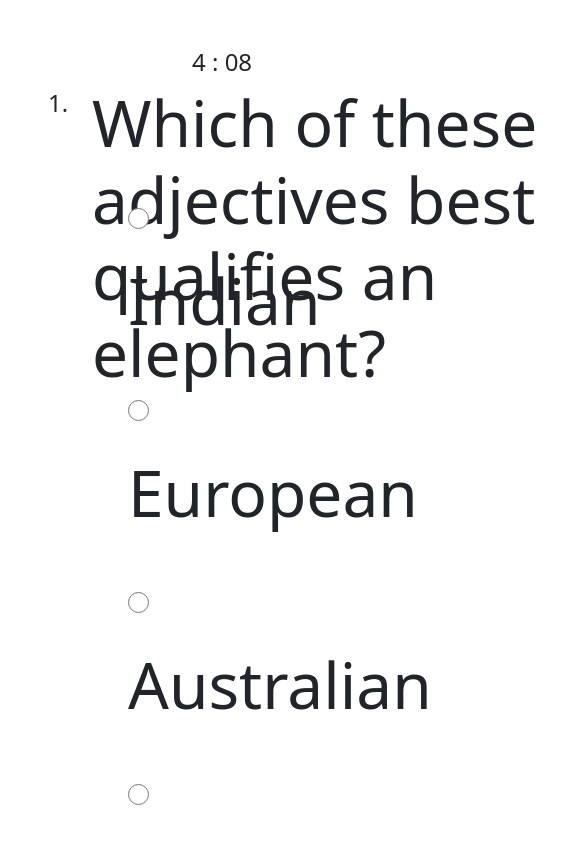
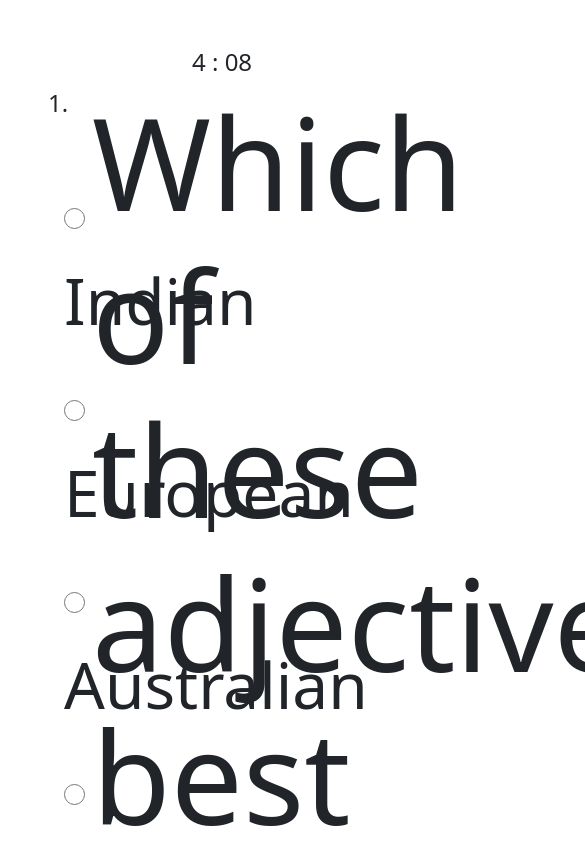
Before and after one commit to Prim3timer/test, a React (Create React App) app: page / in a window 390 px wide. Both pictures are taken after a click on the button "Continue". Shown: the top 844 px of the page, 585 px wide, since content can reach past the window. Built offline with nearby package versions, Linux system fonts and the light colour scheme.

Commit message:
on the portrait for testpage

```diff
--- a/src/index.css
+++ b/src/index.css
@@ -265,13 +265,15 @@ h3 {
   width: 15rem;
 }
 .interview {
-  font-size: 4rem;
+  font-size: 8rem;
+  width: 25rem;
 }
 
 
 ul {
   padding-bottom: 2rem;
   width: 91rem;
+  margin: 4rem 0 0 0;
 
 
 }
@@ -284,17 +286,8 @@ li {
   margin-left: 1.5rem;
 }
 
-
-
-
 label {
   font-size: 5rem;
 }
 
-
-
-
-
-
-
 }
```
